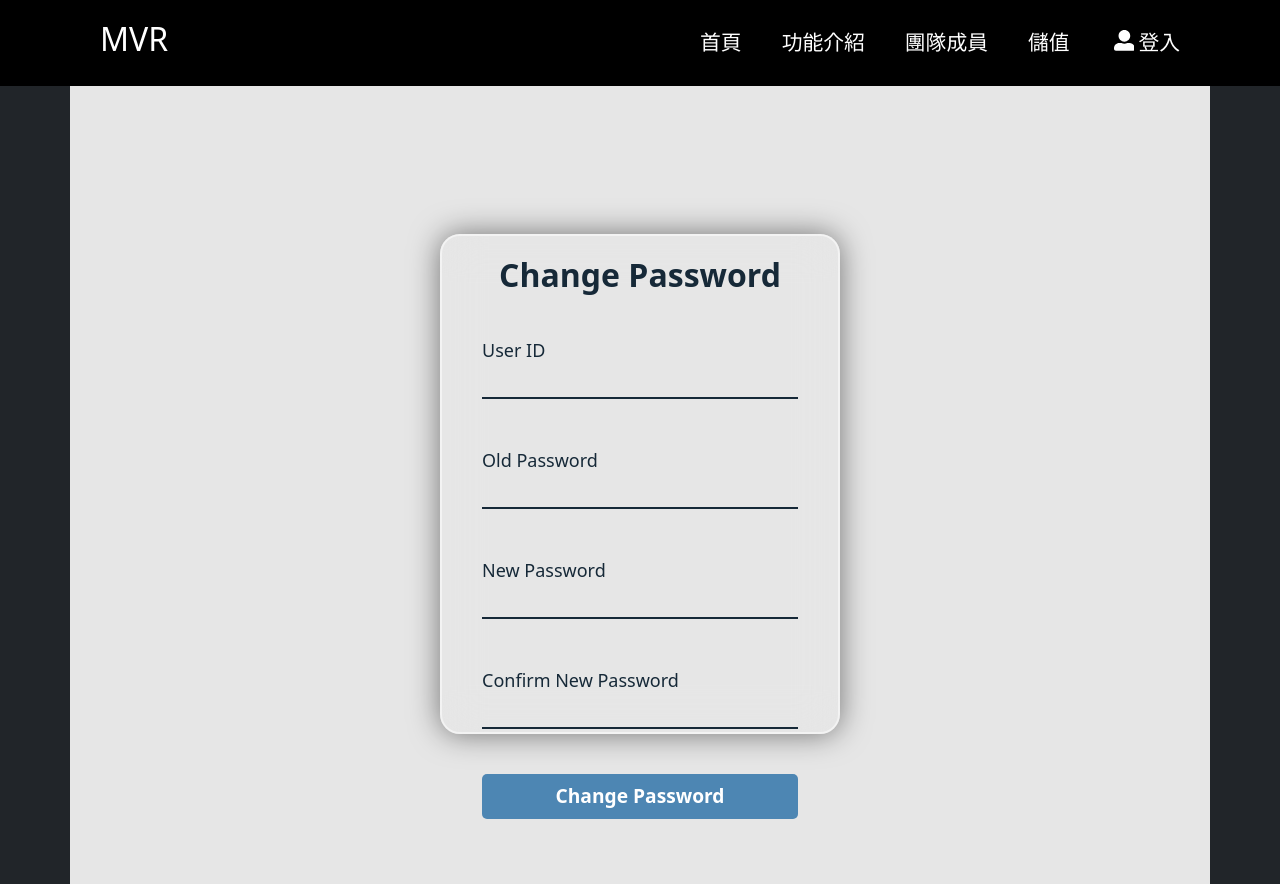
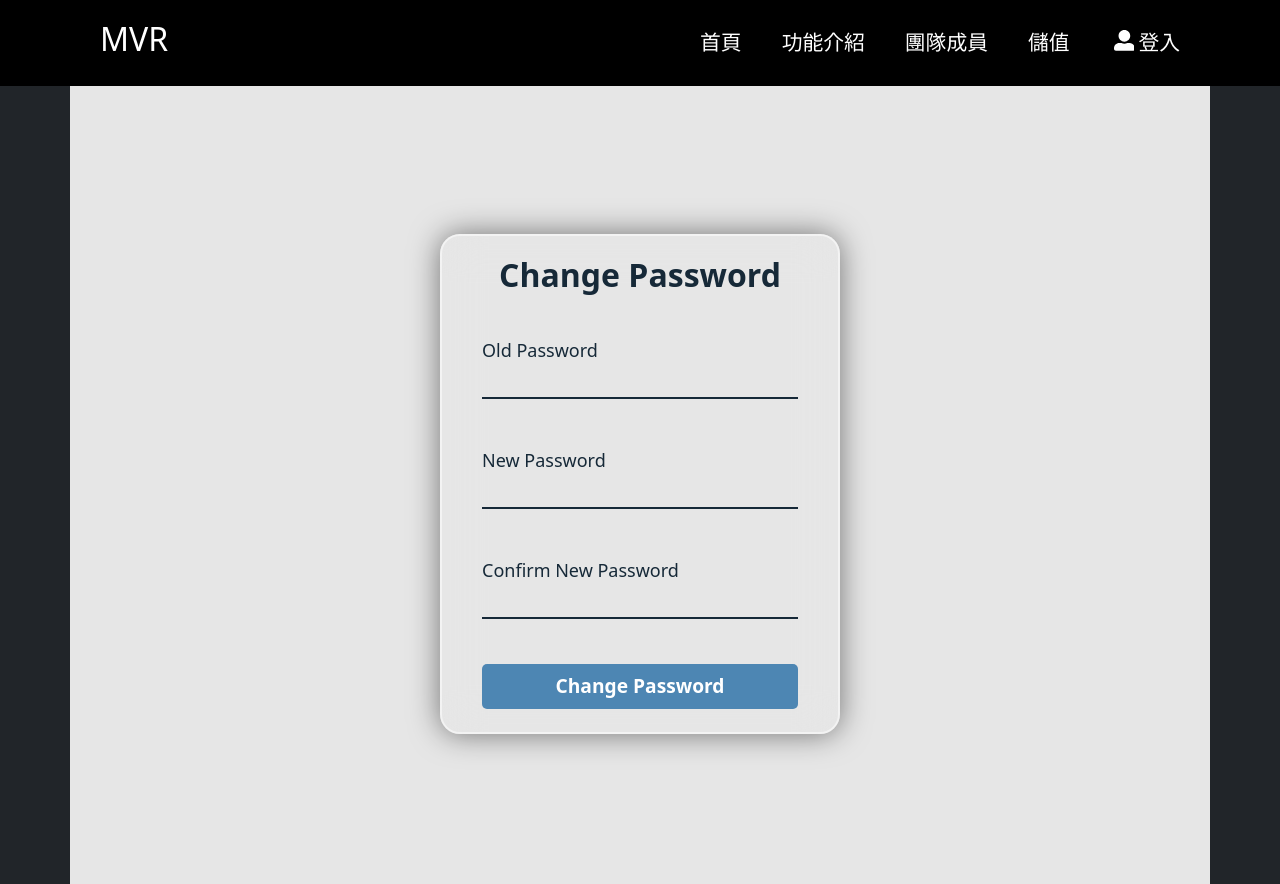
Before and after one commit to tzujie/mvr_frontend, a Next.js app: page /userPage/passwordSetting in a window 1280 px wide. Built offline with nearby package versions, Linux system fonts and the light colour scheme.

Commit message:
usersetting

```diff
--- a/pages/userPage/passwordSetting.tsx
+++ b/pages/userPage/passwordSetting.tsx
@@ -1,21 +1,23 @@
 import Head from "next/head";
-import { useState } from "react";
+import { useState, useEffect } from "react";
 import axios from "axios";
 import Cookies from 'js-cookie';
 
 export default function PasswordSetting() {
-    const [userIdInput, setUserIdInput] = useState("");
     const [oldPassword, setOldPassword] = useState("");
     const [newPassword, setNewPassword] = useState("");
     const [confirmPassword, setConfirmPassword] = useState("");
     const [message, setMessage] = useState("");
+    const [userId, setUserId] = useState("");
+
+    useEffect(() => {
+
+        const userEmail = Cookies.get('userEmail') || "";
+        setUserId(userEmail);
+    }, []);
 
     const handleChangePassword = async () => {
-
-        const userId = userIdInput;
-
         if (!userId) {
-            console.log('userId:', userId);
             setMessage("User not authenticated.");
             return;
         }
@@ -27,7 +29,7 @@ export default function PasswordSetting() {
 
         try {
             const response = await axios.post("https://192e-163-13-201-95.ngrok-free.app/api/change_password/", {
-                user_id: userId,
+                email: userId,
                 old_password: oldPassword,
                 new_password: newPassword,
             });
@@ -41,28 +43,16 @@ export default function PasswordSetting() {
 
     return (
         <>
-
             <Head>
                 <title>MVR - Password Change</title>
                 <meta name="description" content="Generated by create next app" />
                 <meta name="viewport" content="width=device-width, initial-scale=1" />
                 <link rel="icon" href="/favicon.ico" />
                 <meta httpEquiv="Content-Language" content="en" />
-
             </Head>
             <main className="container">
                 <div className="blur formBox">
                     <h2 className="title">Change Password</h2>
-
-                    <div className="inputBox">
-                        <input
-                            type="text"
-                            required
-                            value={userIdInput}
-                            onChange={(e) => setUserIdInput(e.target.value)}
-                        />
-                        <label>User ID</label>
-                    </div>
 
                     <div className="inputBox">
                         <input
```
